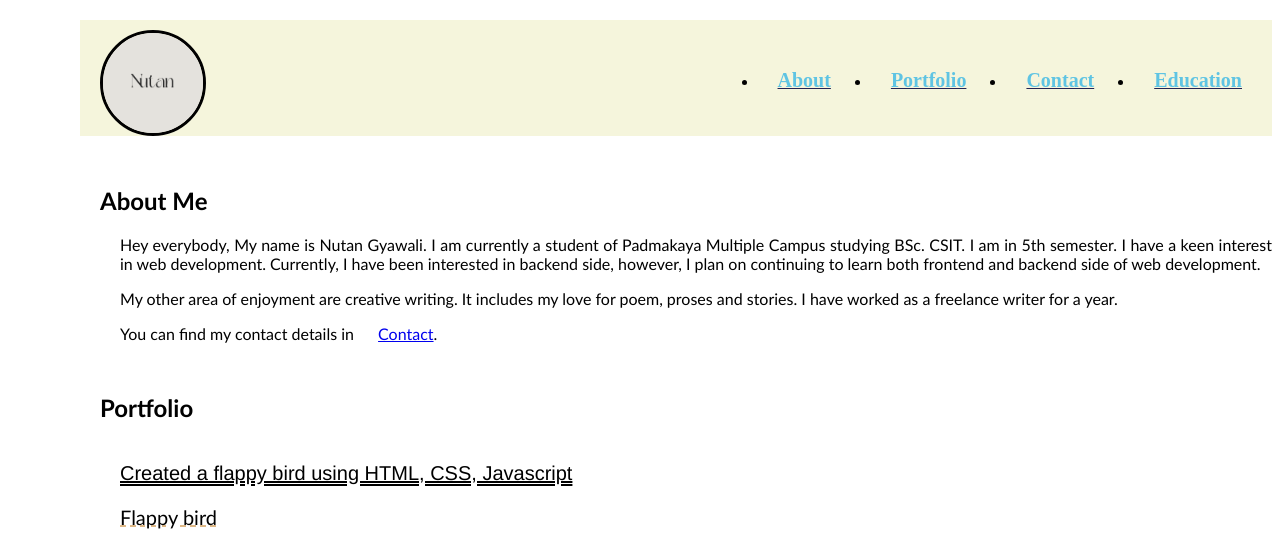
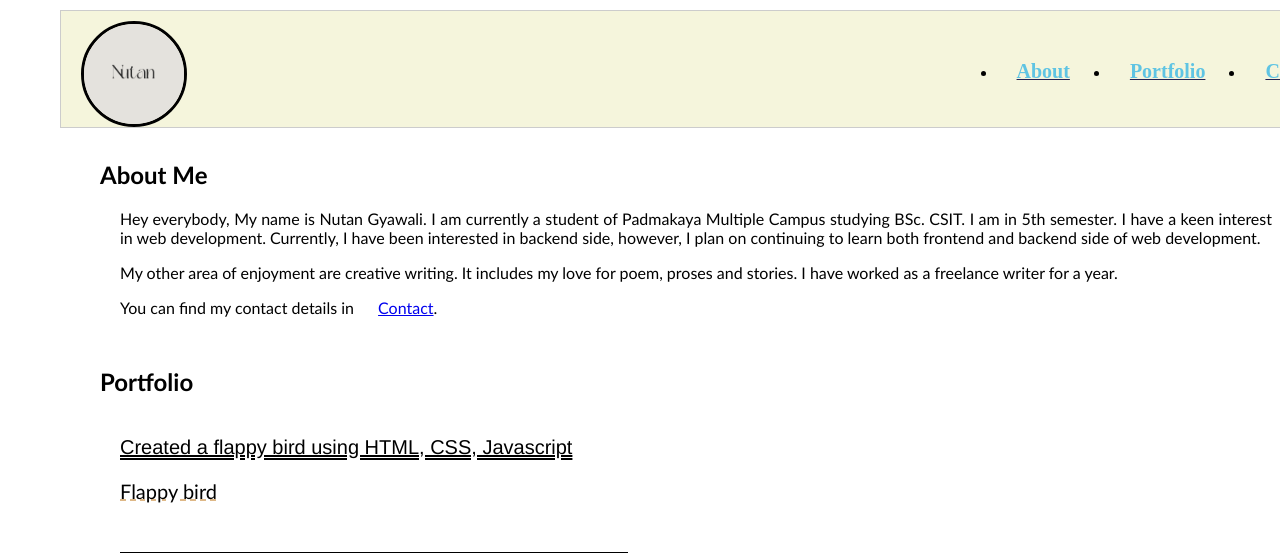
Before and after one commit to Nutan-Gyawali/Assignments, a PHP site: page /website.html in a window 1280 px wide. Shown: the top 553 px of the page. Run offline with PHP 8.4, Linux system fonts and the light colour scheme.

Commit message:
comments changes

```diff
--- a/web.css
+++ b/web.css
@@ -18,6 +18,12 @@
     align-items: center;
     justify-content: space-between;
     background-color: beige;
+    position: sticky;
+    border: 1px solid #ccc;
+    position: fixed;
+    width:1450px;
+    top: 0;
+    margin-left: 0px;
 
 }
 
@@ -40,7 +46,18 @@ li a{
     padding-right: 20px;
 }
 
-#about, #portfolio, #Education, #contact
+#about
+{
+    margin-top: 150px;
+    justify-content: left;
+    align-items: center;
+    text-align: justify;
+    text-justify: inter-word;
+    font-family: 'Gill Sans', 'Gill Sans MT', Calibri, 'Trebuchet MS', sans-serif;
+
+}
+
+ #portfolio, #Education, #contact
 {
     margin-top: 50px;
     justify-content: left;
@@ -84,10 +101,7 @@ li a{
     margin-top: 20px;
 }
 
-.para
-{
 
-}
 
 footer
 {
--- a/website.html
+++ b/website.html
@@ -8,6 +8,7 @@
 
 </head>
 <body>
+    <!-- used header-->
     <header>
         <nav id="nav">
             <img src="logo.png" alt="My logo" id="logo">
@@ -116,6 +117,7 @@
         </div>
     </section>
 
+    <!-- used footer -->
     <footer>
         <div class="container">
             <p>&copy; 2024 My Portfolio. All rights reserved.</p>
```
